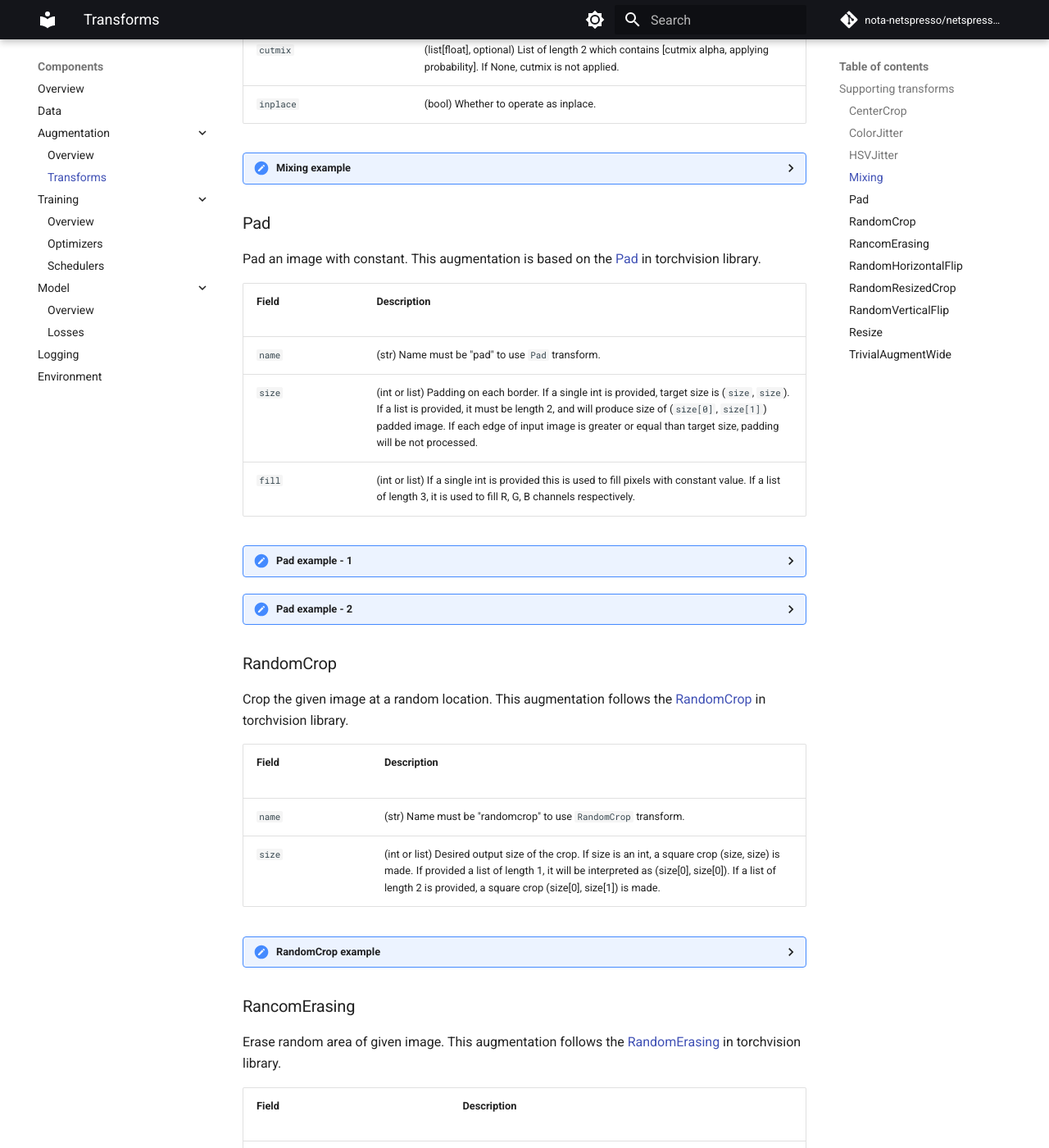
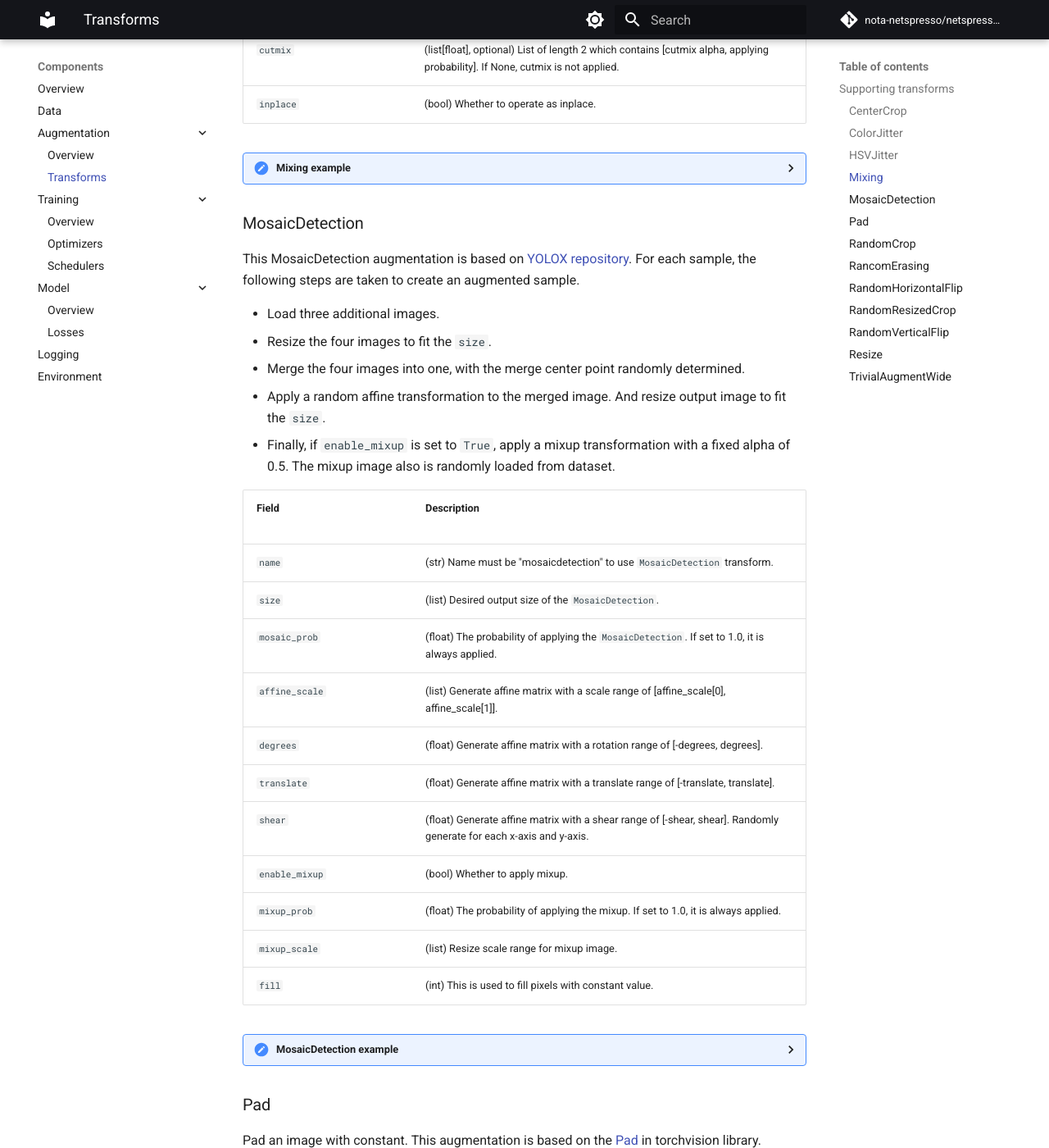
Before and after one commit to Nota-NetsPresso/netspresso-trainer, an MkDocs documentation site: the page built from docs/components/augmentation/transforms.md, in a window 1280 px wide and 1400 px high, scrolled down 2741 px. Shown: the whole window at 82% size. Built offline with MkDocs 1.6.1 and Material for MkDocs 9.7.7, drawn with Linux system fonts in a browser that asks for light colours; comment, search, counter and statistics services are not loaded.

Commit message:
Update docs

````diff
--- a/docs/components/augmentation/transforms.md
+++ b/docs/components/augmentation/transforms.md
@@ -112,6 +112,51 @@ Currently, NetsPresso Trainer does not support a Gradio demo visualization for M
   ```
 </details>
 
+
+### MosaicDetection
+
+This MosaicDetection augmentation is based on [YOLOX repository](https://github.com/Megvii-BaseDetection/YOLOX). For each sample, the following steps are taken to create an augmented sample.
+
+- Load three additional images.
+- Resize the four images to fit the `size`.
+- Merge the four images into one, with the merge center point randomly determined.
+- Apply a random affine transformation to the merged image. And resize output image to fit the `size`.
+- Finally, if `enable_mixup` is set to `True`, apply a mixup transformation with a fixed alpha of 0.5. The mixup image also is randomly loaded from dataset.
+
+| Field <img width=200/> | Description |
+|---|---|
+| `name` | (str) Name must be "mosaicdetection" to use `MosaicDetection` transform. |
+| `size` | (list) Desired output size of the `MosaicDetection`. |
+| `mosaic_prob` | (float) The probability of applying the `MosaicDetection`. If set to 1.0, it is always applied. |
+| `affine_scale` | (list) Generate affine matrix with a scale range of [affine_scale[0], affine_scale[1]]. |
+| `degrees` | (float) Generate affine matrix with a rotation range of [-degrees, degrees]. |
+| `translate` | (float) Generate affine matrix with a translate range of [-translate, translate]. |
+| `shear` | (float) Generate affine matrix with a shear range of [-shear, shear]. Randomly generate for each x-axis and y-axis. |
+| `enable_mixup` | (bool) Whether to apply mixup. |
+| `mixup_prob` | (float) The probability of applying the mixup. If set to 1.0, it is always applied. |
+| `mixup_scale` | (list) Resize scale range for mixup image.  |
+| `fill` | (int)  This is used to fill pixels with constant value. |
+
+<details>
+  <summary>MosaicDetection example</summary>
+
+  ```yaml
+  augmentation:
+    train:
+      -
+        name: mosaicdetection
+        size: [*img_size, *img_size]
+        mosaic_prob: 1.0
+        affine_scale: [0.5, 1.5]
+        degrees: 10.0
+        translate: 0.1
+        shear: 2.0
+        enable_mixup: True
+        mixup_prob: 1.0
+        mixup_scale: [0.5, 1.5]
+        fill: 114
+  ```
+</details>
 
 ### Pad
 
````
